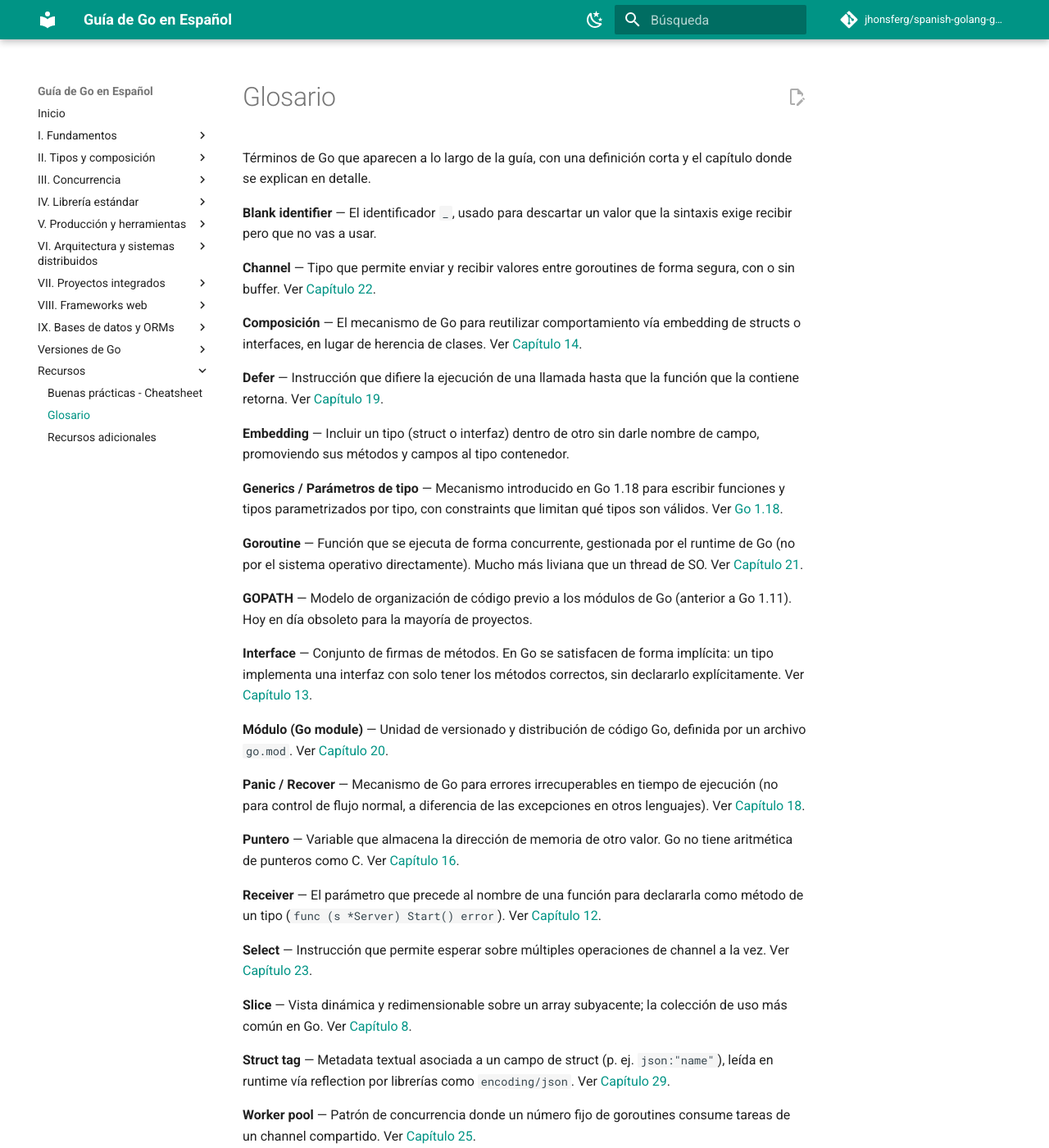
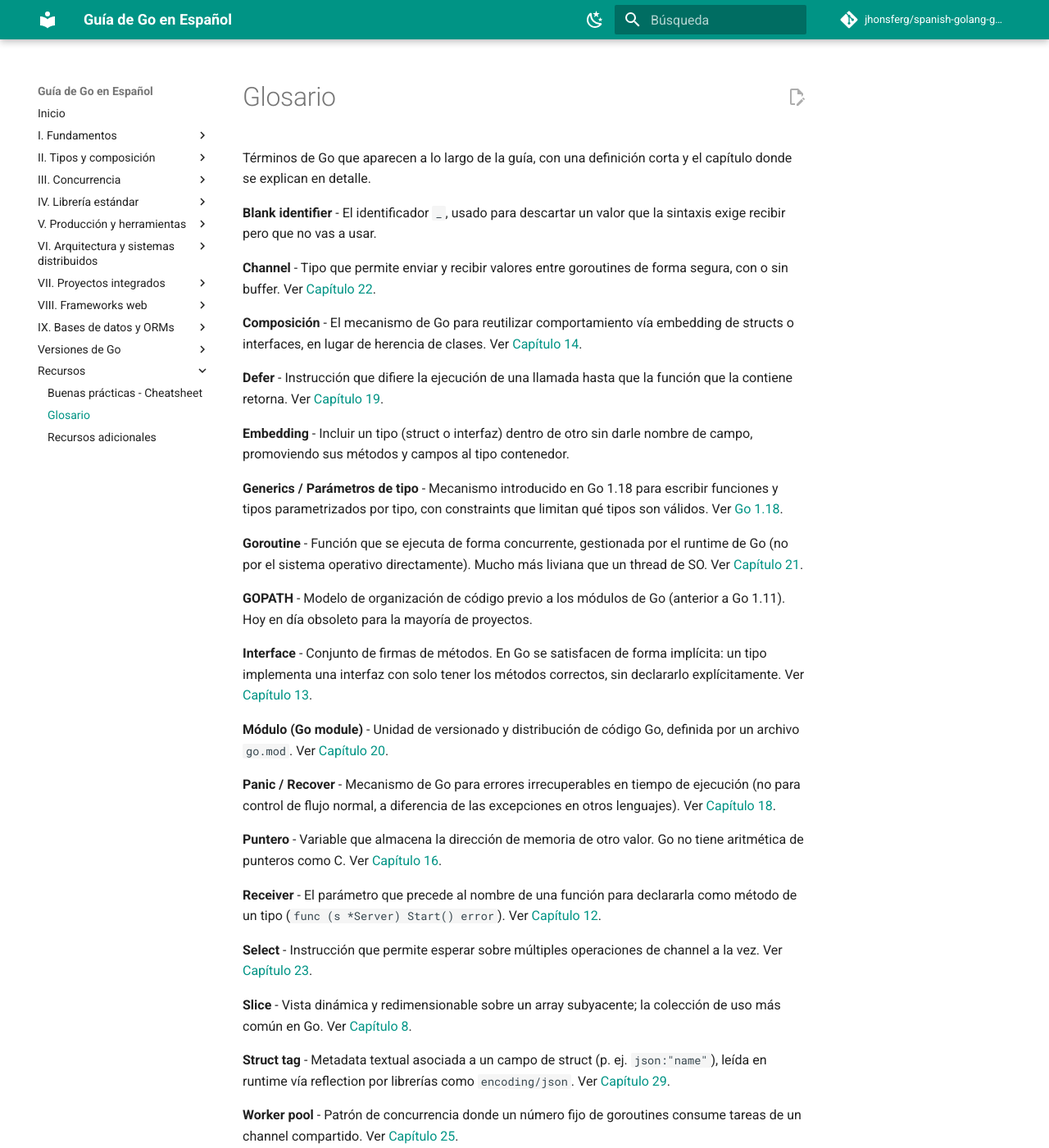
Before and after one commit to jhonsferg/spanish-golang-guide, an MkDocs documentation site: the page built from docs/11-recursos/glosario.md, in a window 1280 px wide and 1400 px high. Shown: the whole window at 82% size. Built offline with MkDocs 1.6.1 and Material for MkDocs 9.7.7, drawn with Linux system fonts in a browser that asks for light colours; comment, search, counter and statistics services are not loaded; some of the changed text lies outside the part shown.

```diff
--- a/docs/11-recursos/glosario.md
+++ b/docs/11-recursos/glosario.md
@@ -3,73 +3,73 @@
 Términos de Go que aparecen a lo largo de la guía, con una definición corta
 y el capítulo donde se explican en detalle.
 
-**Blank identifier** — El identificador `_`, usado para descartar un valor
+**Blank identifier** - El identificador `_`, usado para descartar un valor
 que la sintaxis exige recibir pero que no vas a usar.
 
-**Channel** — Tipo que permite enviar y recibir valores entre goroutines de
+**Channel** - Tipo que permite enviar y recibir valores entre goroutines de
 forma segura, con o sin buffer. Ver
 [Capítulo 22](../03-concurrencia/22-channels.md).
 
-**Composición** — El mecanismo de Go para reutilizar comportamiento vía
+**Composición** - El mecanismo de Go para reutilizar comportamiento vía
 embedding de structs o interfaces, en lugar de herencia de clases. Ver
 [Capítulo 14](../02-tipos-y-composicion/14-embedding-y-composicion.md).
 
-**Defer** — Instrucción que difiere la ejecución de una llamada hasta que la
+**Defer** - Instrucción que difiere la ejecución de una llamada hasta que la
 función que la contiene retorna. Ver
 [Capítulo 19](../02-tipos-y-composicion/19-defer.md).
 
-**Embedding** — Incluir un tipo (struct o interfaz) dentro de otro sin darle
+**Embedding** - Incluir un tipo (struct o interfaz) dentro de otro sin darle
 nombre de campo, promoviendo sus métodos y campos al tipo contenedor.
 
-**Generics / Parámetros de tipo** — Mecanismo introducido en Go 1.18 para
+**Generics / Parámetros de tipo** - Mecanismo introducido en Go 1.18 para
 escribir funciones y tipos parametrizados por tipo, con constraints que
 limitan qué tipos son válidos. Ver [Go 1.18](../10-versiones-de-go/go-1-18.md).
 
-**Goroutine** — Función que se ejecuta de forma concurrente, gestionada por
+**Goroutine** - Función que se ejecuta de forma concurrente, gestionada por
 el runtime de Go (no por el sistema operativo directamente). Mucho más
 liviana que un thread de SO. Ver
 [Capítulo 21](../03-concurrencia/21-goroutines.md).
 
-**GOPATH** — Modelo de organización de código previo a los módulos de Go
+**GOPATH** - Modelo de organización de código previo a los módulos de Go
 (anterior a Go 1.11). Hoy en día obsoleto para la mayoría de proyectos.
 
-**Interface** — Conjunto de firmas de métodos. En Go se satisfacen de forma
+**Interface** - Conjunto de firmas de métodos. En Go se satisfacen de forma
 implícita: un tipo implementa una interfaz con solo tener los métodos
 correctos, sin declararlo explícitamente. Ver
 [Capítulo 13](../02-tipos-y-composicion/13-interfaces.md).
 
-**Módulo (Go module)** — Unidad de versionado y distribución de código Go,
+**Módulo (Go module)** - Unidad de versionado y distribución de código Go,
 definida por un archivo `go.mod`. Ver
 [Capítulo 20](../03-concurrencia/20-paquetes.md).
 
-**Panic / Recover** — Mecanismo de Go para errores irrecuperables en tiempo
+**Panic / Recover** - Mecanismo de Go para errores irrecuperables en tiempo
 de ejecución (no para control de flujo normal, a diferencia de las
 excepciones en otros lenguajes). Ver
 [Capítulo 18](../02-tipos-y-composicion/18-panic-y-recover.md).
 
-**Puntero** — Variable que almacena la dirección de memoria de otro valor.
+**Puntero** - Variable que almacena la dirección de memoria de otro valor.
 Go no tiene aritmética de punteros como C. Ver
 [Capítulo 16](../02-tipos-y-composicion/16-punteros.md).
 
-**Receiver** — El parámetro que precede al nombre de una función para
+**Receiver** - El parámetro que precede al nombre de una función para
 declararla como método de un tipo (`func (s *Server) Start() error`). Ver
 [Capítulo 12](../02-tipos-y-composicion/12-metodos.md).
 
-**Select** — Instrucción que permite esperar sobre múltiples operaciones de
+**Select** - Instrucción que permite esperar sobre múltiples operaciones de
 channel a la vez. Ver [Capítulo 23](../03-concurrencia/23-select.md).
 
-**Slice** — Vista dinámica y redimensionable sobre un array subyacente; la
+**Slice** - Vista dinámica y redimensionable sobre un array subyacente; la
 colección de uso más común en Go. Ver
 [Capítulo 8](../01-fundamentos/08-arreglos-y-slices.md).
 
-**Struct tag** — Metadata textual asociada a un campo de struct (p. ej.
+**Struct tag** - Metadata textual asociada a un campo de struct (p. ej.
 `json:"name"`), leída en runtime vía reflection por librerías como
 `encoding/json`. Ver [Capítulo 29](../04-libreria-estandar/29-json-y-encoding.md).
 
-**Worker pool** — Patrón de concurrencia donde un número fijo de goroutines
+**Worker pool** - Patrón de concurrencia donde un número fijo de goroutines
 consume tareas de un channel compartido. Ver
 [Capítulo 25](../03-concurrencia/25-patrones-de-concurrencia.md).
 
-**Zero value** — El valor por defecto que recibe una variable declarada sin
+**Zero value** - El valor por defecto que recibe una variable declarada sin
 inicializar explícitamente (`0` para numéricos, `""` para strings, `nil`
 para punteros/slices/maps/interfaces/channels/funciones).
```
